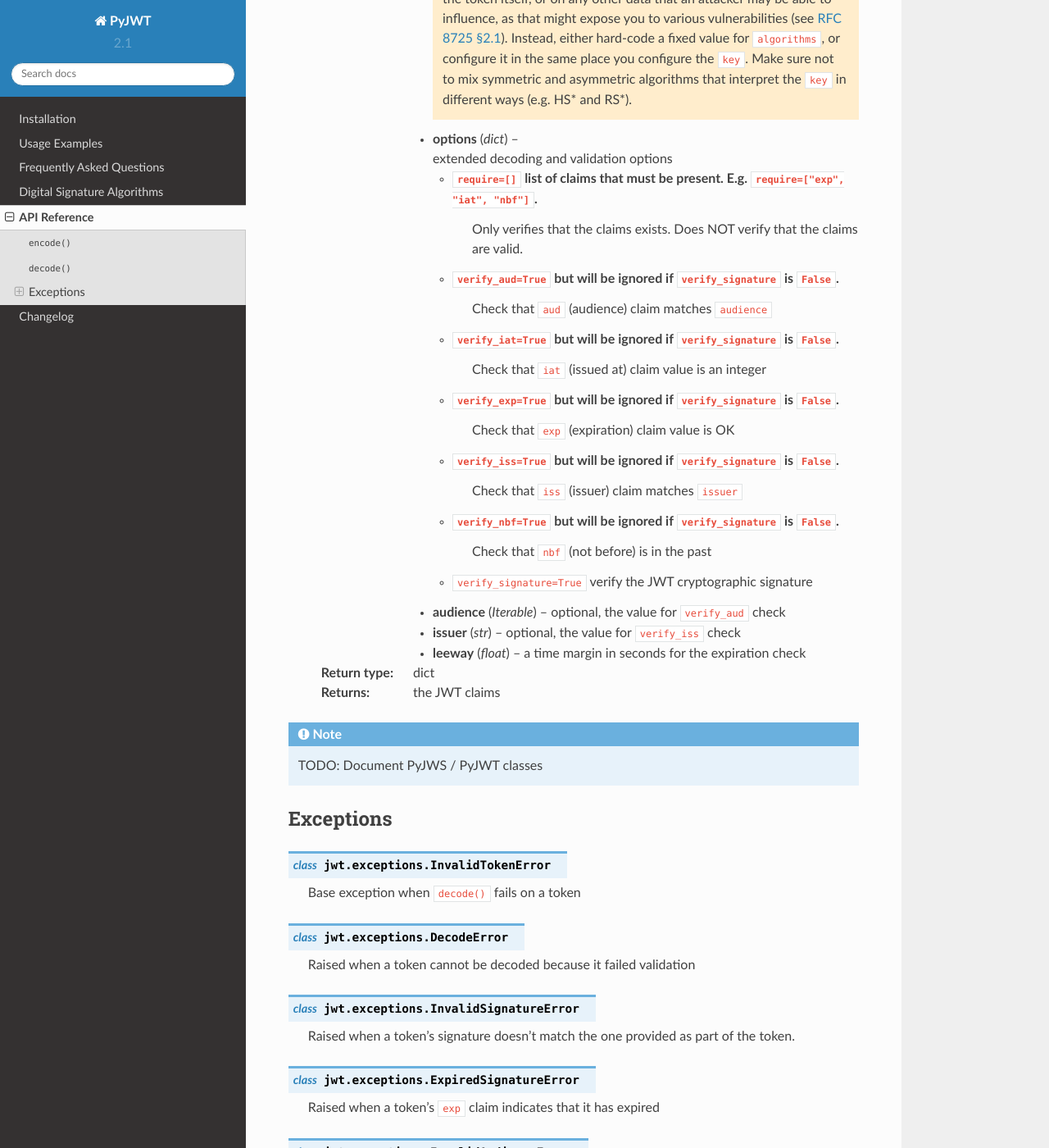
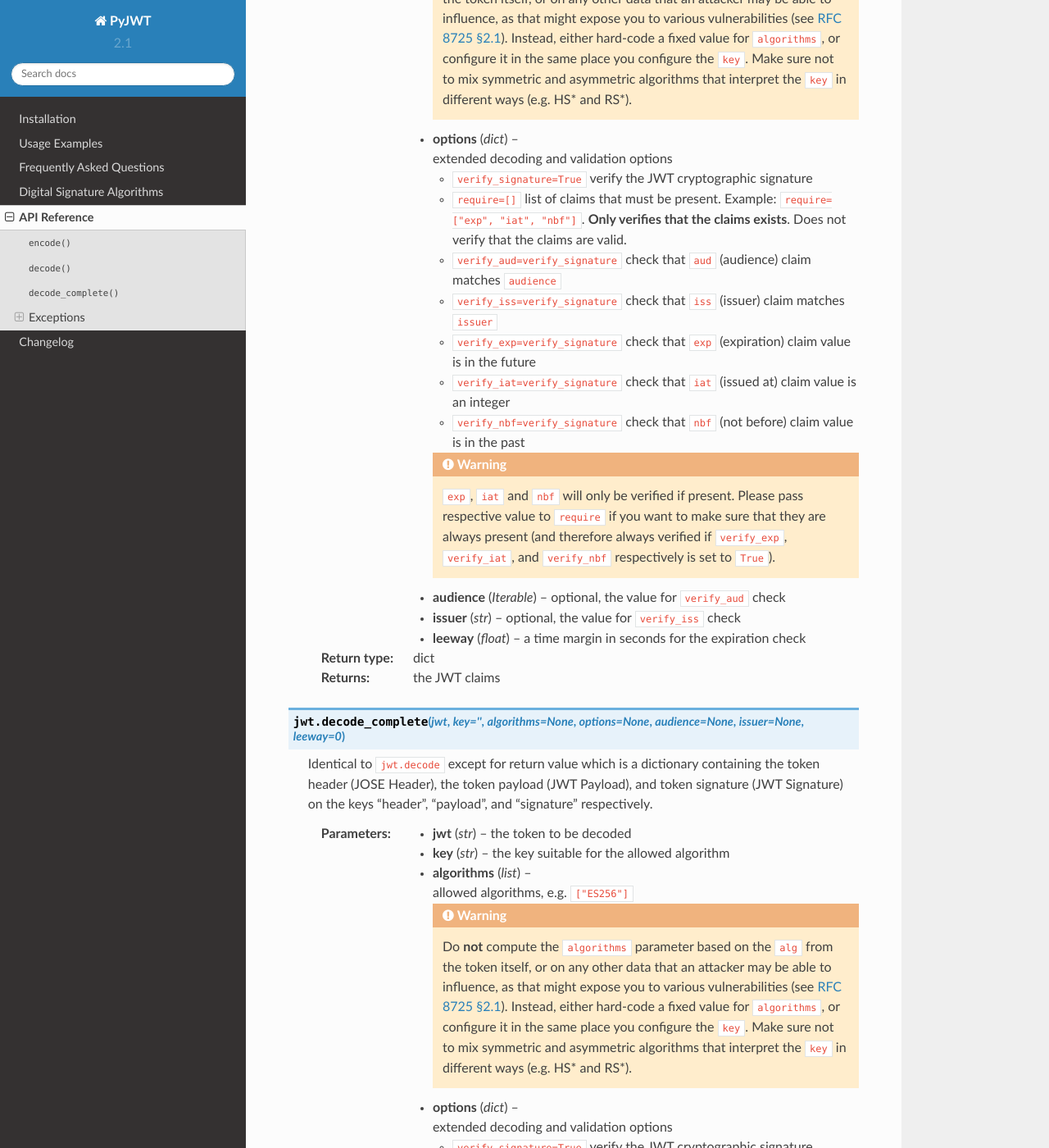
Before and after one commit to jpadilla/pyjwt, a Sphinx documentation site: the page built from docs/api.rst, in a window 1280 px wide and 1400 px high, scrolled down 817 px. Shown: the whole window at 82% size. Built offline with Sphinx 7.4.7 and the Read the Docs theme 2.0.0, drawn with Linux system fonts in a browser that asks for light colours; some of the changed text lies outside the part shown.

Commit message:
Complete `jwt` documentation (#654)
* Add warning and clarify how default values are set

* Copy `jwt.decode` documentation to `jwt.decode_complete`

* Customize `jwt.decode_complete` documentation

```diff
--- a/docs/api.rst
+++ b/docs/api.rst
@@ -43,19 +43,23 @@
 
     :param dict options: extended decoding and validation options
 
-        * ``require=[]`` list of claims that must be present. E.g. ``require=["exp", "iat", "nbf"]``.
-            Only verifies that the claims exists. Does NOT verify that the claims are valid.
-        * ``verify_aud=True`` but will be ignored if ``verify_signature`` is ``False``.
-            Check that ``aud`` (audience) claim matches ``audience``
-        * ``verify_iat=True`` but will be ignored if ``verify_signature`` is ``False``.
-            Check that ``iat`` (issued at) claim value is an integer
-        * ``verify_exp=True`` but will be ignored if ``verify_signature`` is ``False``.
-            Check that ``exp`` (expiration) claim value is OK
-        * ``verify_iss=True`` but will be ignored if ``verify_signature`` is ``False``.
-            Check that ``iss`` (issuer) claim matches ``issuer``
-        * ``verify_nbf=True`` but will be ignored if ``verify_signature`` is ``False``.
-            Check that ``nbf`` (not before) is in the past
         * ``verify_signature=True`` verify the JWT cryptographic signature
+        * ``require=[]`` list of claims that must be present.
+          Example: ``require=["exp", "iat", "nbf"]``.
+          **Only verifies that the claims exists**. Does not verify that the claims are valid.
+        * ``verify_aud=verify_signature`` check that ``aud`` (audience) claim matches ``audience``
+        * ``verify_iss=verify_signature`` check that ``iss`` (issuer) claim matches ``issuer``
+        * ``verify_exp=verify_signature`` check that ``exp`` (expiration) claim value is in the future
+        * ``verify_iat=verify_signature`` check that ``iat`` (issued at) claim value is an integer
+        * ``verify_nbf=verify_signature`` check that ``nbf`` (not before) claim value is in the past
+
+        .. warning::
+
+            ``exp``, ``iat`` and ``nbf`` will only be verified if present.
+            Please pass respective value to ``require`` if you want to make
+            sure that they are always present (and therefore always verified
+            if ``verify_exp``, ``verify_iat``, and ``verify_nbf`` respectively
+            is set to ``True``).
 
     :param Iterable audience: optional, the value for ``verify_aud`` check
     :param str issuer: optional, the value for ``verify_iss`` check
@@ -63,7 +67,58 @@
     :rtype: dict
     :returns: the JWT claims
 
-.. note:: TODO: Document PyJWS / PyJWT classes
+.. function:: decode_complete(jwt, key="", algorithms=None, options=None, audience=None, issuer=None, leeway=0)
+
+    Identical to ``jwt.decode`` except for return value which is a dictionary containing the token header (JOSE Header),
+    the token payload (JWT Payload), and token signature (JWT Signature) on the keys "header", "payload",
+    and "signature" respectively.
+
+    :param str jwt: the token to be decoded
+    :param str key: the key suitable for the allowed algorithm
+
+    :param list algorithms: allowed algorithms, e.g. ``["ES256"]``
+
+        .. warning::
+
+           Do **not** compute the ``algorithms`` parameter based on
+           the ``alg`` from the token itself, or on any other data
+           that an attacker may be able to influence, as that might
+           expose you to various vulnerabilities (see `RFC 8725 §2.1
+           <https://www.rfc-editor.org/rfc/rfc8725.html#section-2.1>`_). Instead,
+           either hard-code a fixed value for ``algorithms``, or
+           configure it in the same place you configure the
+           ``key``. Make sure not to mix symmetric and asymmetric
+           algorithms that interpret the ``key`` in different ways
+           (e.g. HS\* and RS\*).
+
+    :param dict options: extended decoding and validation options
+
+        * ``verify_signature=True`` verify the JWT cryptographic signature
+        * ``require=[]`` list of claims that must be present.
+          Example: ``require=["exp", "iat", "nbf"]``.
+          **Only verifies that the claims exists**. Does not verify that the claims are valid.
+        * ``verify_aud=verify_signature`` check that ``aud`` (audience) claim matches ``audience``
+        * ``verify_iss=verify_signature`` check that ``iss`` (issuer) claim matches ``issuer``
+        * ``verify_exp=verify_signature`` check that ``exp`` (expiration) claim value is in the future
+        * ``verify_iat=verify_signature`` check that ``iat`` (issued at) claim value is an integer
+        * ``verify_nbf=verify_signature`` check that ``nbf`` (not before) claim value is in the past
+
+        .. warning::
+
+            ``exp``, ``iat`` and ``nbf`` will only be verified if present.
+            Please pass respective value to ``require`` if you want to make
+            sure that they are always present (and therefore always verified
+            if ``verify_exp``, ``verify_iat``, and ``verify_nbf`` respectively
+            is set to ``True``).
+
+    :param Iterable audience: optional, the value for ``verify_aud`` check
+    :param str issuer: optional, the value for ``verify_iss`` check
+    :param float leeway: a time margin in seconds for the expiration check
+    :rtype: dict
+    :returns: Decoded JWT with the JOSE Header on the key ``header``, the JWS
+     Payload on the key ``payload``, and the JWS Signature on the key ``signature``.
+
+.. note:: TODO: Document PyJWS class
 
 Exceptions
 ----------
```
